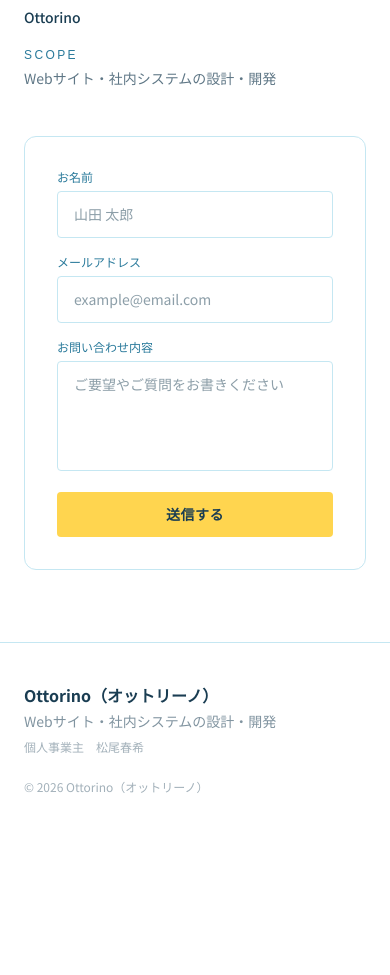
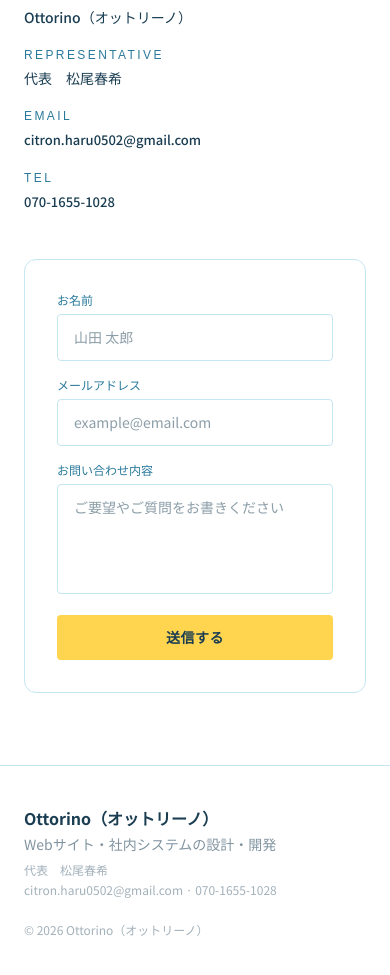
Before and after one commit to citronharu/homepage, a Next.js app: page / in a window 390 px wide. Shown: the part 7823-8798 px from the top of the page. Before the commit the page ends 8658 px from the top, so only its background shows below. Built offline with nearby package versions, Linux system fonts and the light colour scheme; a web font is replaced by a local one.

Commit message:
Add representative contact details to site and footer.
Set email, phone, and representative name for Matsuo Haruki across contact and footer sections.

Co-authored-by: Cursor <cursoragent@cursor.com>

```diff
--- a/components/Site.tsx
+++ b/components/Site.tsx
@@ -448,12 +448,36 @@ export default function Site() {
                 <dl className="mt-8 space-y-5 text-sm">
                   <div>
                     <dt className="section-title-en text-[10px]">Office</dt>
-                    <dd className="mt-1 font-medium text-[var(--color-charcoal)]">{SITE.name}</dd>
+                    <dd className="mt-1 font-medium text-[var(--color-charcoal)]">
+                      {SITE.name}（{SITE.nameJa}）
+                    </dd>
                   </div>
                   <div>
-                    <dt className="section-title-en text-[10px]">Scope</dt>
-                    <dd className="mt-1 text-[color-mix(in_srgb,var(--color-charcoal)_70%,white)]">
-                      {SITE.tagline}
+                    <dt className="section-title-en text-[10px]">Representative</dt>
+                    <dd className="mt-1 font-medium text-[var(--color-charcoal)]">
+                      代表　{SITE.representative}
+                    </dd>
+                  </div>
+                  <div>
+                    <dt className="section-title-en text-[10px]">Email</dt>
+                    <dd className="mt-1">
+                      <a
+                        href={`mailto:${SITE.email}`}
+                        className="link-hover text-[var(--color-deep)] underline-offset-2 hover:underline"
+                      >
+                        {SITE.email}
+                      </a>
+                    </dd>
+                  </div>
+                  <div>
+                    <dt className="section-title-en text-[10px]">Tel</dt>
+                    <dd className="mt-1">
+                      <a
+                        href={`tel:${SITE.phone}`}
+                        className="link-hover text-[var(--color-deep)] underline-offset-2 hover:underline"
+                      >
+                        {SITE.phoneDisplay}
+                      </a>
                     </dd>
                   </div>
                 </dl>
@@ -525,6 +549,15 @@ export default function Site() {
             <p className="mt-2 text-xs text-[color-mix(in_srgb,var(--color-charcoal)_40%,white)]">
               {SITE.owner}
             </p>
+            <p className="mt-1 text-xs text-[color-mix(in_srgb,var(--color-charcoal)_40%,white)]">
+              <a href={`mailto:${SITE.email}`} className="hover:text-[var(--color-deep)]">
+                {SITE.email}
+              </a>
+              {" · "}
+              <a href={`tel:${SITE.phone}`} className="hover:text-[var(--color-deep)]">
+                {SITE.phoneDisplay}
+              </a>
+            </p>
           </div>
           <p className="text-xs text-[color-mix(in_srgb,var(--color-charcoal)_40%,white)]">
             © {new Date().getFullYear()} {SITE.name}（{SITE.nameJa}）
--- a/lib/content.ts
+++ b/lib/content.ts
@@ -2,10 +2,13 @@ export const SITE = {
   name: "Ottorino",
   nameJa: "オットリーノ",
   tagline: "Webサイト・社内システムの設計・開発",
-  owner: "個人事業主　松尾春希",
+  representative: "松尾春希",
+  owner: "代表　松尾春希",
   description:
     "Web制作から業務システム開発まで。ヒアリングから設計・開発・公開・運用まで、一人で責任を持って伴走します。",
-  email: "hello@example.com",
+  email: "citron.haru0502@gmail.com",
+  phone: "07016551028",
+  phoneDisplay: "070-1655-1028",
   ctaContact: "お問い合わせ",
 } as const;
 
```
Also changed, not shown: 1 other file (tests, documents, lock files or other folders).
